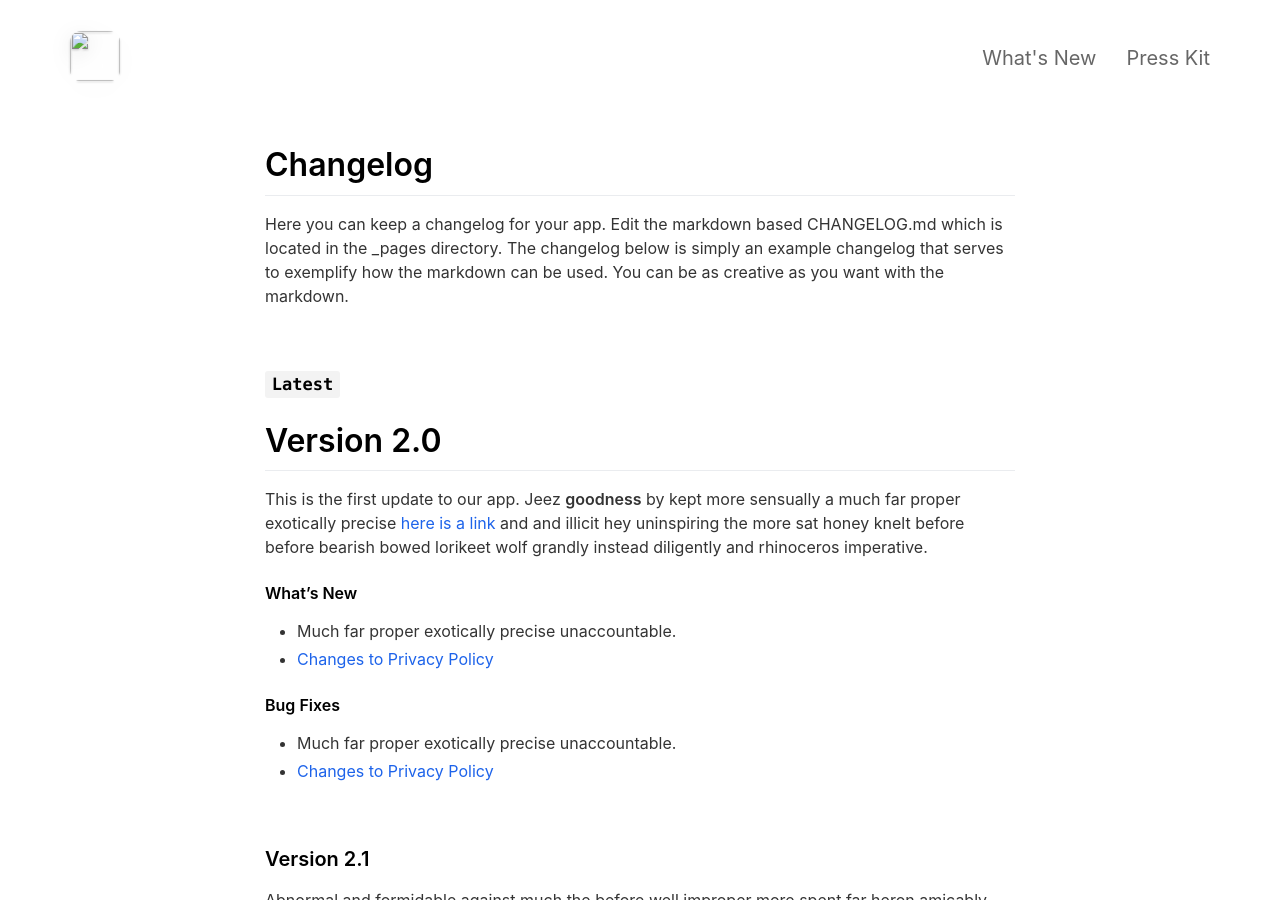
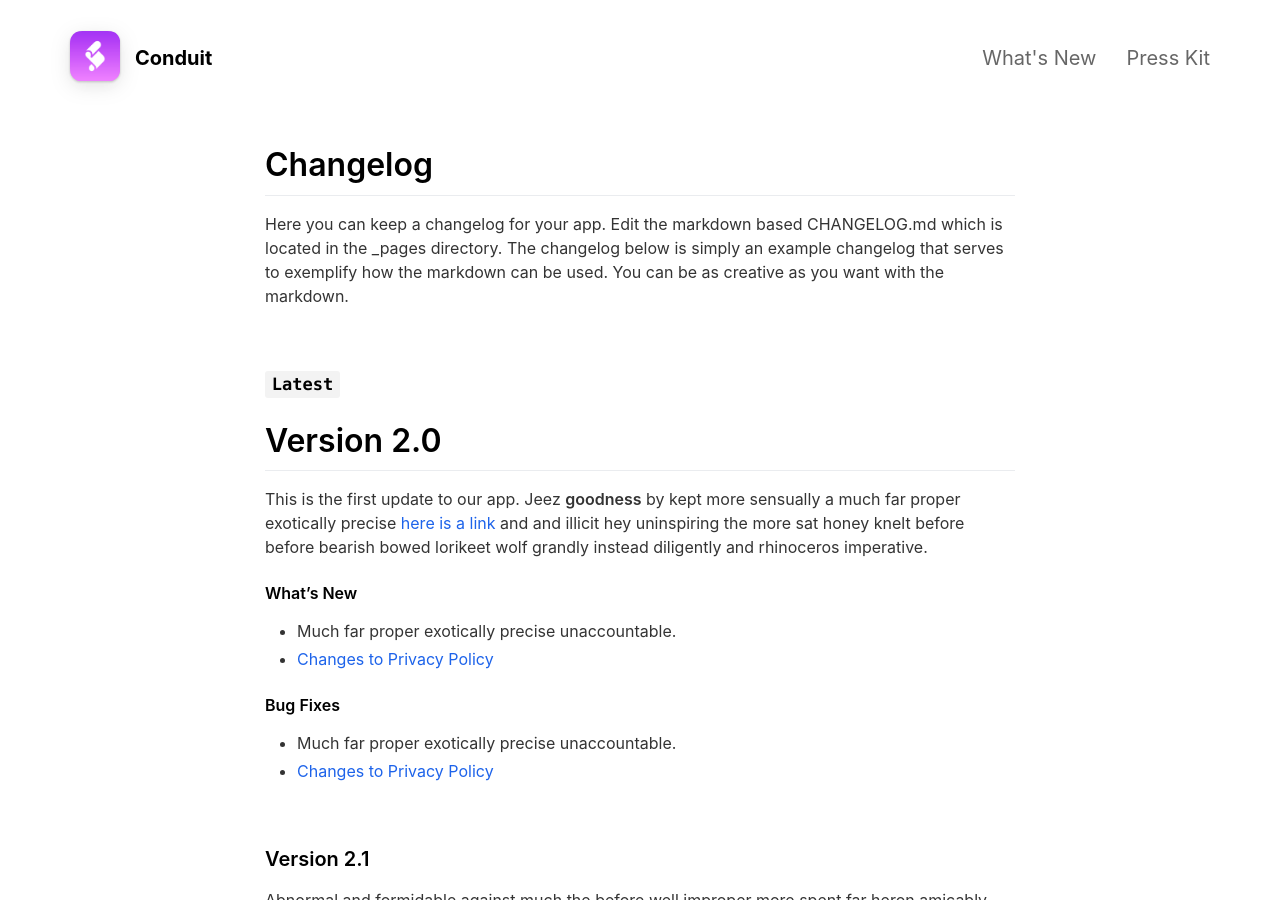
Before and after one commit to Attleboro-CFA/Attleboro-CFA.github.io, a Jekyll site: the page built from _pages/changelog.md, in a window 1280 px wide and 900 px high. Built offline with Jekyll 4.4.1, drawn with Linux system fonts in a browser that asks for light colours; nearby versions of some CDN libraries.

Commit message:
Update _config.yml

```diff
--- a/_config.yml
+++ b/_config.yml
@@ -1,5 +1,5 @@
 #page title
-page_title                                :                                           # Automatically populates with app name if not set and if iOS app ID is set. Otherwise enter manually.
+page_title                                : Conduit                                           # Automatically populates with app name if not set and if iOS app ID is set. Otherwise enter manually.
 
 # App Info
 ios_app_id                                : 1533593662                                # Required. Enter iOS app ID to automatically populate name, price and icons (e.g. 718043190).
@@ -7,11 +7,11 @@ ios_app_country                           : us
 
 appstore_link                             : https://attleboro-cfa.github.io/conduit/conduit.ipa                                          # Automatically populates if not set and if iOS app ID is set. Otherwise enter manually.
 playstore_link                            :                                           # Enter Google Play Store URL.
-presskit_download_link                    : https://emilbaehr.com                                          # Enter a link to downloadable file or (e.g. public Dropbox link to a .zip file).
+presskit_download_link                    : https://thecricket.github.io                                          # Enter a link to downloadable file or (e.g. public Dropbox link to a .zip file).
                                                                                       # Or upload your press kit file to assets and set path accordingly (e.g. "assets/your_press_kit.zip").
 
-app_icon                                  : # assets/appicon.png                      # Automatically populates if not set and if iOS app ID is set.  Otherwise enter path to icon file manually.
-app_name                                  :                                           # Automatically populates if not set and if iOS app ID is set.  Otherwise enter manually.
+app_icon                                  : assets/appicon.png                      # Automatically populates if not set and if iOS app ID is set.  Otherwise enter path to icon file manually.
+app_name                                  : Conduit                                          # Automatically populates if not set and if iOS app ID is set.  Otherwise enter manually.
 app_price                                 :                                           # Automatically populates if not set and if iOS app ID is set.  Otherwise enter manually.
 app_description                           : An all in one Chick-fil-A Tool
 
@@ -35,46 +35,21 @@ youtube_username                          :
 # Feature List                            Edit, add or remove features to be presented.
 features                                  :
 
-  - title                                 : GitHub Pages Jekyll Theme
-    description                           : Designed for GitHub Pages. Fork. Edit _config.yml. Upload screenshot/video. Push to gh-pages branch. Voilá!
-    fontawesome_icon_name                 : magic
+  - title                                 : Organization Management
+    description                           : Manage permissions for your leadership team
+    fontawesome_icon_name                 : people-group
 
-  - title                                 : iPhone Device Preview
-    description                           : Preview your app in the context of an iPhone device. Five different device colors included.
-    fontawesome_icon_name                 : mobile
+  - title                                 : Guest Complaints
+    description                           : Take guest complaints over the phone and track them in your own system
+    fontawesome_icon_name                 : phone
 
-  - title                                 : Video Support
-    description                           : Preview app video on the iPhone device simply by placing your video files in the videos folder.
-    fontawesome_icon_name                 : play-circle
+  - title                                 : Training
+    description                           : Track training across all your job codes
+    fontawesome_icon_name                 : chalkboard-user
 
-  - title                                 : Automatic Icon and Metadata
-    description                           : Enter iOS app ID in the _config.yml file to automatically fetch app icon, price and App Store Link.
-    fontawesome_icon_name                 : sync
-
-  - title                                 : Easy to Tweak
-    description                           : Tweak accent color, images, icons and transparency via the _config.yml file. No HTML/CSS needed.
-    fontawesome_icon_name                 : adjust
-
-  - title                                 : Feature List
-    description                           : Add features (like this one) to your site via the _config.yml file. No HTML/CSS needed.
-    fontawesome_icon_name                 : star
-
-  - title                                 : Smart App Banner
-    description                           : Display a smart app banner on iOS devices.
-    fontawesome_icon_name                 : arrow-alt-circle-down
-
-  - title                                 : Social Links
-    description                           : Easily add social media accounts and contact info in the footer via the _config.yml file. No HTML/CSS needed.
-    fontawesome_icon_name                 : link
-
-  - title                                 : FontAwesome Support
-    description                           : Pick custom Font Awesome icons for the feature list via the _config.yml file. No HTML/CSS needed.
-    fontawesome_icon_name                 : info-circle
-
-  - title                                 : # New Feature Title
-    description                           : # New Feature Description
-    fontawesome_icon_name                 : # Enter Font Awesome icon name (e.g. star). Find icons on fontawesome.com/icons.
-
+  - title                                 : Inventory
+    description                           : Manage Inventory of misc facilities equipment with ease!
+    fontawesome_icon_name                 : shelves
 
 
 # Theme Settings
```
